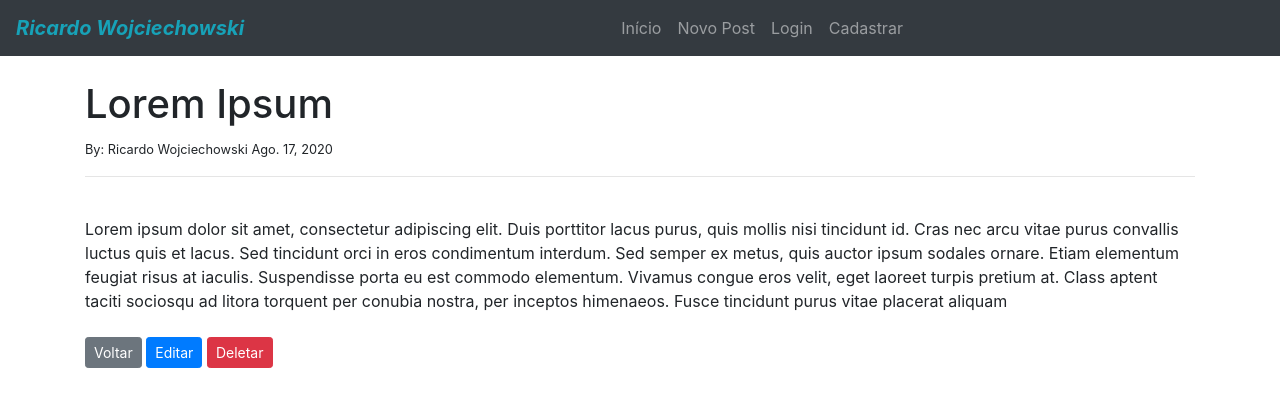
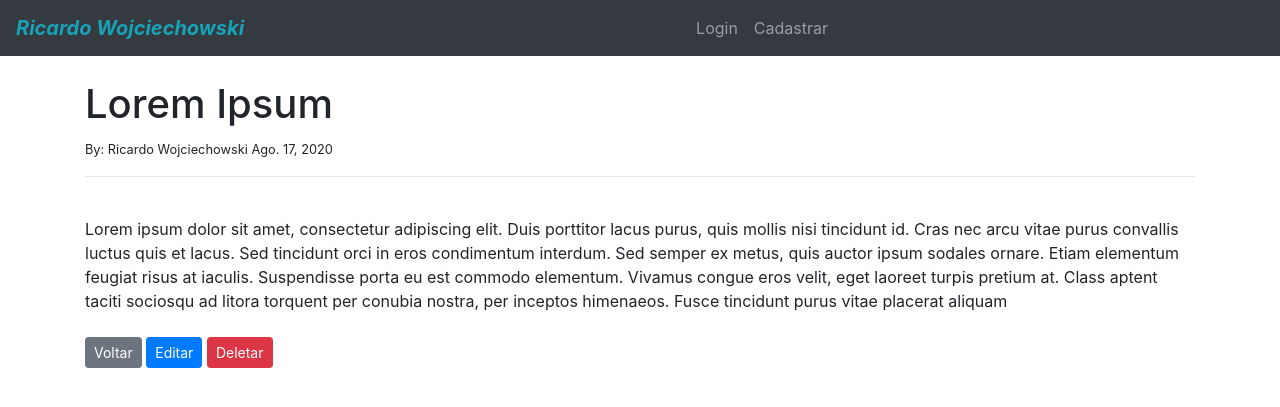
Before and after one commit to ricardowoj/blogRicardow, a Django app: page /artigo/2 in a window 1280 px wide. Shown: the top 407 px of the page. Run offline with Django 3.2, Linux system fonts and the light colour scheme; data comes from the database, SQL or seed files in the repository; some libraries are stand-ins or nearby versions.

Commit message:
change navbar in templates: include user authenticated

```diff
--- a/templates/navbar.html
+++ b/templates/navbar.html
@@ -7,18 +7,23 @@
 
     <div class="collapse navbar-collapse" id="navbarSupportedContent">
         <ul class="navbar-nav mr-auto mx-auto">
-            <li class="nav-item">
-                <a class="nav-link" href="{% url 'home' %}">Início</a>
-            </li>
+
+            {% if user.is_authenticated %}
                 <li class="nav-item">
                     <a class="nav-link" href="{% url 'add-post' %}">Novo Post</a>
                 </li>
+                <li class="nav-item">
+                    <a class="nav-link" href="{% url 'logout' %}">Logout</a>
+                </li>
+            {% else %}
                 <li class="nav-item">
                     <a class="nav-link" href="{% url 'login' %}">Login</a>
                 </li>
                 <li class="nav-item">
                     <a class="nav-link" href="{% url 'register' %}">Cadastrar</a>
                 </li>
+            {% endif %}
+
         </ul>
     </div>
 </nav>
```
Lines whose indentation alone changed are shown as unchanged.
